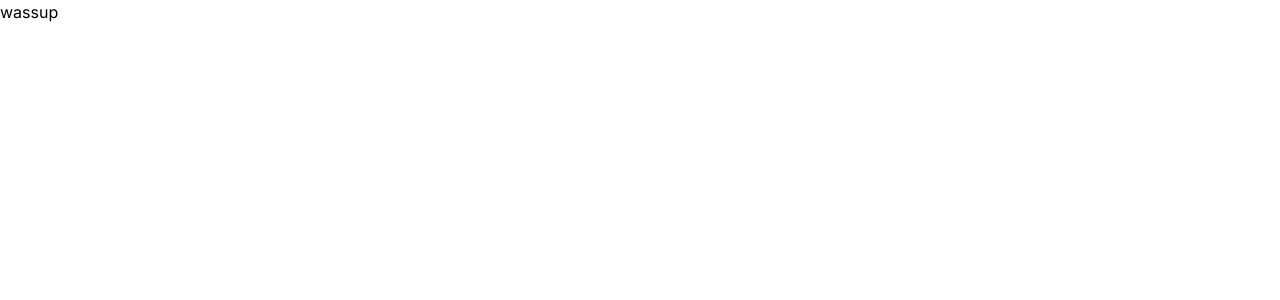
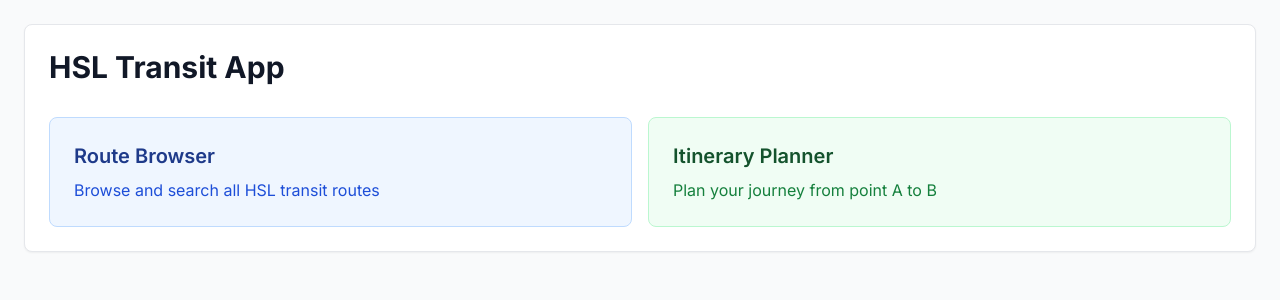
Before and after one commit to bvth/hsl-live, a Next.js app: page / in a window 1280 px wide. Shown: the top 300 px of the page. Built offline with nearby package versions, Linux system fonts and the light colour scheme.

Commit message:
Created home page and some navigation

```diff
--- a/app/page.tsx
+++ b/app/page.tsx
@@ -2,5 +2,29 @@
 
 
 export default async function Home() {
-	return <p>wassup</p>
+	return (
+		<div className="min-h-screen bg-gray-50 p-6">
+			<div className="max-w-7xl mx-auto">
+				<div className="bg-white p-6 rounded-lg shadow-sm border border-gray-200">
+					<h1 className="text-3xl font-bold text-gray-900 mb-8">HSL Transit App</h1>
+					<div className="grid gap-4 md:grid-cols-2">
+						<a
+							href="/routes"
+							className="block p-6 bg-blue-50 rounded-lg border border-blue-200 hover:bg-blue-100 transition-colors"
+						>
+							<h2 className="text-xl font-semibold text-blue-900 mb-2">Route Browser</h2>
+							<p className="text-blue-700">Browse and search all HSL transit routes</p>
+						</a>
+						<a
+							href="/itinerary"
+							className="block p-6 bg-green-50 rounded-lg border border-green-200 hover:bg-green-100 transition-colors"
+						>
+							<h2 className="text-xl font-semibold text-green-900 mb-2">Itinerary Planner</h2>
+							<p className="text-green-700">Plan your journey from point A to B</p>
+						</a>
+					</div>
+				</div>
+			</div>
+		</div>
+	)
 }
--- a/app/routes/page.tsx
+++ b/app/routes/page.tsx
@@ -4,6 +4,7 @@
 import { useRouter } from 'next/navigation';
 import '../../globals.scss';
 import './routes.scss';
+import Link from 'next/link';
 
 export default function Routes() {
 	const router = useRouter();
@@ -64,6 +65,16 @@
 	return (
 		<div className="min-h-screen bg-gray-50 p-6">
 			<div className="max-w-7xl mx-auto">
+				<div className="mb-8">
+					<Link
+						href="/"
+						className="inline-flex items-center text-blue-600 hover:text-blue-800 transition-colors"
+					>
+						<span className="mr-2">←</span>
+						Back to home
+					</Link>
+				</div>
+
 				<div className="mb-8 p-6 bg-white rounded-lg shadow-sm border border-gray-200">
 					<h1 className="text-3xl font-bold text-gray-900 mb-6">
 						HSL Public Transport Routes
```
